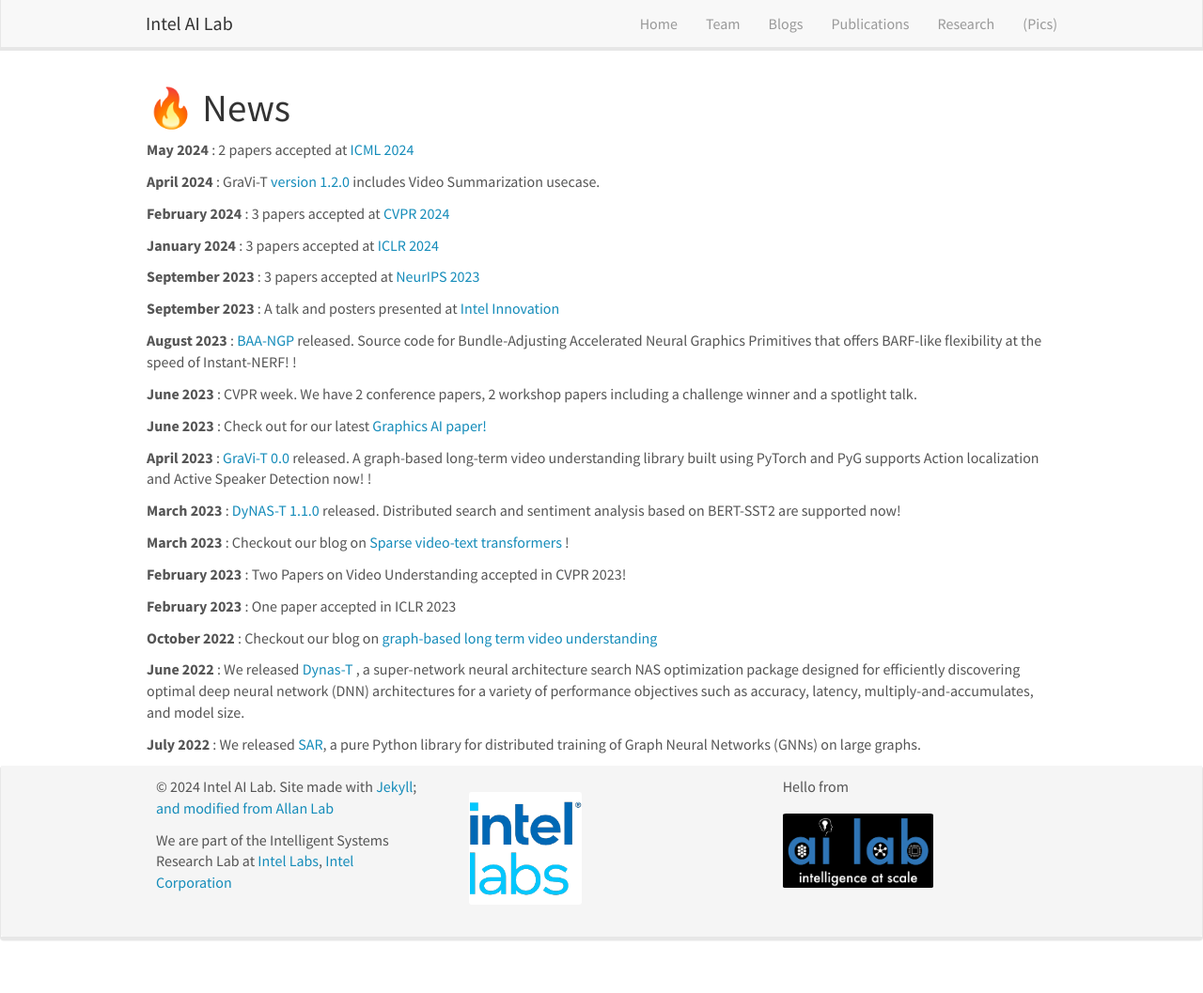
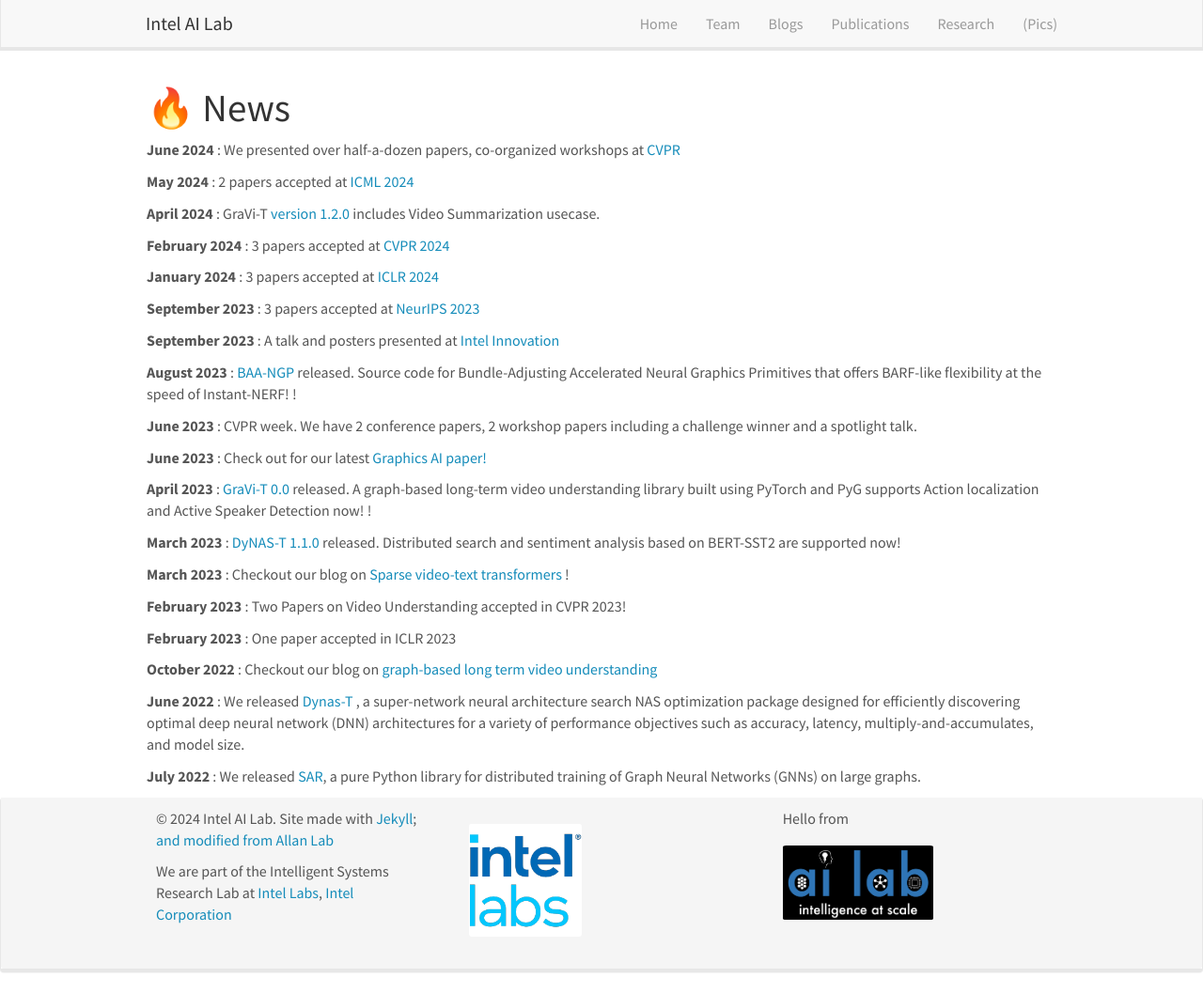
Before and after one commit to intelailabpage/intelailabpage.github.io, a Jekyll site: the page built from _pages/allnews.md, in a window 1280 px wide and 1057 px high. Shown: the whole window at 94% size. Built offline with Jekyll 4.4.1, drawn with Linux system fonts in a browser that asks for light colours; nearby versions of some CDN libraries.

Commit message:
Update news.yml

```diff
--- a/_data/news.yml
+++ b/_data/news.yml
@@ -1,3 +1,6 @@
+- date: June 2024
+  headline: We presented over half-a-dozen papers, co-organized workshops at <a href="https://cvpr.thecvf.com/"> CVPR </a>
+
 - date: May 2024
   headline: 2 papers accepted at <a href="https://icml.cc"> ICML 2024 </a>
 
```
